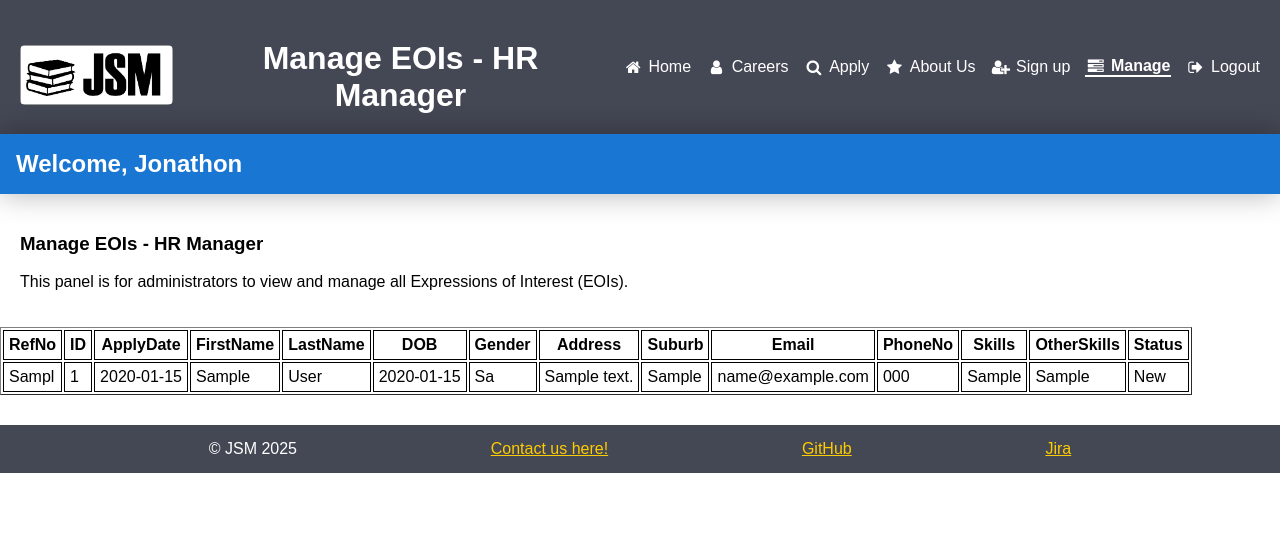
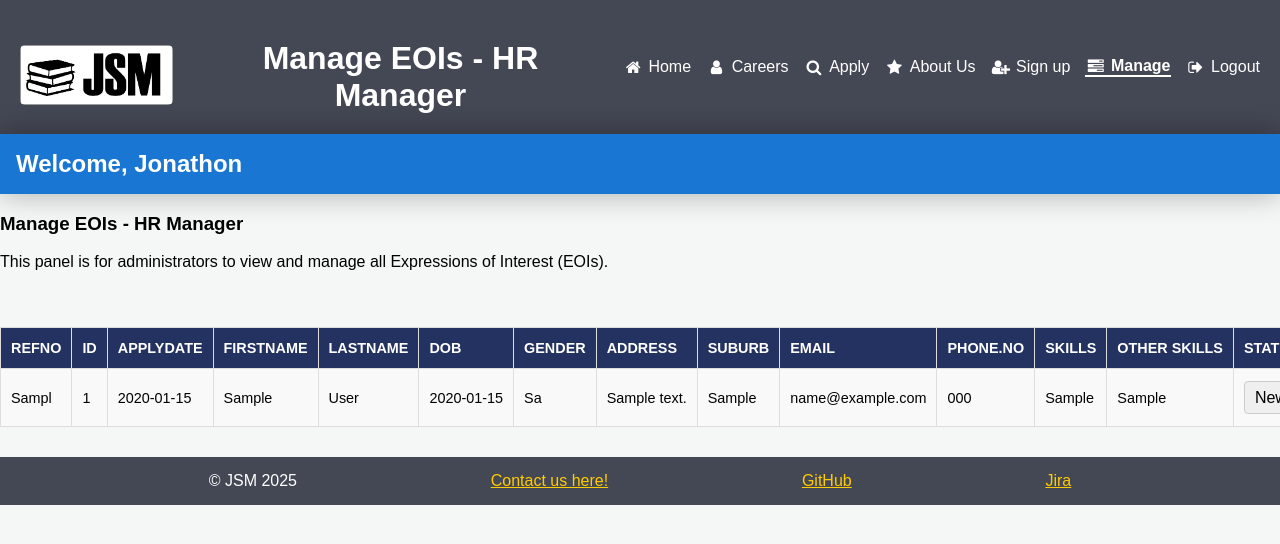
Before and after one commit to mph3196/appliedWebProjectPart2, a PHP site: page /manage.php in a window 1280 px wide. Shown: the top 544 px of the page. Run offline with PHP 8.4, Linux system fonts and the light colour scheme; a user stored in the database is signed in; tables that the repository leaves empty hold one stand-in row (values such as "Sample post").

Commit message:
change of status added to manage

```diff
--- a/manage.php
+++ b/manage.php
@@ -17,54 +17,148 @@ $pageHeading = 'Manage EOIs - HR Manager';
 include 'header.inc';
 include 'nav.inc';
 ?>
-<header style="display:flex; justify-content:space-between; align-items:center; background:#1976d2; color:white; padding:1em;">
-    <h2 style="margin:0;">Welcome, <?php echo htmlspecialchars($_SESSION['name']); ?></h2>
-</header>
-<div style="padding: 20px;">
+
+<!---Styles generated by GPT5-->
+<style>
+    body {
+        font-family: Arial, sans-serif;
+        background-color: #f4f7f6;
+        overflow-x: hidden; /* <---  PREVENT FULL-PAGE SCROLL */
+        }
+    .table-responsive {
+        /* THIS PROPERTY enables horizontal sliding/scrolling */
+        overflow-x: auto;
+        margin-top: 20px;
+    }
+    .eoi-table {
+        /* width: 100% ensures it fills the container up to max-width */
+        width: 100%;
+        /* min-width forces a scrollbar if the screen is smaller than this width */
+        min-width: 1200px;
+        border-collapse: collapse;
+        box-shadow: 0 2px 5px rgba(0,0,0,0.1);
+    }
+    .eoi-table th, .eoi-table td {
+        border: 1px solid #ddd;
+        padding: 12px 10px;
+        text-align: left;
+        font-size: 0.9em;
+        /* white-space: nowrap keeps all cells on one line, enforcing the scroll */
+        white-space: nowrap;
+    }
+    .eoi-table th {
+        background-color: #233260ff;
+        color: #ffffffff;
+        font-weight: bold;
+        text-transform: uppercase;
+    }
+    .eoi-table tr:nth-child(even) {
+        background-color: #f9f9f9;
+    }
+    .eoi-table tr:hover {
+        background-color: #f0f8ff;
+    }
+    .status-form {
+        align-items: center;
+        gap: 5px;
+    }
+    select {
+        padding: 6px;
+        border: 1px solid #ccc;
+        border-radius: 4px;
+        min-width: 100px;
+    }
+    input[type="submit"] {
+        background-color: #4CAF50;
+        color: white;
+        padding: 6px 12px;
+        border: none;
+        border-radius: 4px;
+        cursor: pointer;
+        transition: background-color 0.3s;
+    }
+    input[type="submit"]:hover {
+        background-color: #45a049;
+    }
+</style>
+<div class="content-area">
+    <header style="display:flex; justify-content:space-between; align-items:center; background:#1976d2; color:white; padding:1em;">
+        <h2 style="margin:0;">Welcome, <?php echo htmlspecialchars($_SESSION['name']); ?></h2>
+    </header>
+    <div style="padding-bottom: 20px;">
     <h3><?php echo $pageHeading; ?></h3>
     <p>This panel is for administrators to view and manage all Expressions of Interest (EOIs).</p>
     </div>
 <?php
 require_once "settings.php";
-$dbconn = mysqli_connect($host, $user, $password, $database);
-if (!$dbconn) {
+$conn = mysqli_connect($host, $user, $password, $database);
+if (!$conn) {
     echo "<p>Unable to connect to the database.</p>";
     exit;
 }
-$query = "SELECT RefNo, ID, ApplyDate, FirstName, LastName, DOB, Gender, Address, Suburb, Email, PhoneNo, Skills, OtherSkills, Status FROM eoi";
-$result = mysqli_query($dbconn, $query);
+if (
+    isset($_SESSION['username']) &&
+    $_SESSION['username'] === 'Admin' &&
+    $_SERVER['REQUEST_METHOD'] === 'POST'
+) {
+    $id = isset($_POST['id']) ? (int)$_POST['id'] : 0;
+    $status = $_POST['status'] ?? '';
+    if ($id > 0 && in_array($status, ['New','Current','Final'], true)) {
+        $stmt = mysqli_prepare($conn, "UPDATE eoi SET status=? WHERE id=?");
+        mysqli_stmt_bind_param($stmt, "si", $status, $id);
+        mysqli_stmt_execute($stmt);
+        mysqli_stmt_close($stmt);
+    }
+    header("Location: " . $_SERVER['PHP_SELF']); // avoid re-submit on refresh
+    exit;
+}
+$query = "SELECT * FROM eoi ORDER BY RefNo";
+$result = mysqli_query($conn, $query);
 if (!$result) {
-    echo "<p>Error in query: " . mysqli_error($dbconn) . "</p>";
+    echo "<p>Error in query: " . mysqli_error($conn) . "</p>";
 }
 if ($result && mysqli_num_rows($result) > 0) {
-        echo "<table border='1' cellpadding='5'>";
-        echo "<tr><th>RefNo</th><th>ID</th><th>ApplyDate</th><th>FirstName</th><th>LastName</th><th>DOB</th><th>Gender</th><th>Address</th><th>Suburb</th><th>Email</th><th>PhoneNo</th><th>Skills</th><th>OtherSkills</th><th>Status</th></tr>";
+        echo "<div class='table-responsive'>";
+        echo "<table class='eoi-table'>";
+        echo "<tr><th>RefNo</th><th>ID</th><th>ApplyDate</th><th>FirstName</th><th>LastName</th><th>DOB</th><th>Gender</th><th>Address</th><th>Suburb</th><th>Email</th><th>Phone.No</th><th>Skills</th><th>Other Skills</th><th>Status</th></tr>";
         while ($row = mysqli_fetch_assoc($result)) {
             echo "<tr>";
-            echo "<td>" . $row['RefNo'] . "</td>";
-            echo "<td>" . $row['ID'] . "</td>";
-            echo "<td>" . $row['ApplyDate'] . "</td>";
-            echo "<td>" . $row['FirstName'] . "</td>";
-            echo "<td>" . $row['LastName'] . "</td>";
-            echo "<td>" . $row['DOB'] . "</td>";
-            echo "<td>" . $row['Gender'] . "</td>";
-            echo "<td>" . $row['Address'] . "</td>";
-            echo "<td>" . $row['Suburb'] . "</td>";
-            echo "<td>" . $row['Email'] . "</td>";
-            echo "<td>" . $row['PhoneNo'] . "</td>";
-            echo "<td>" . $row['Skills'] . "</td>";
-            echo "<td>" . $row['OtherSkills'] . "</td>";
-            echo "<td>" . $row['Status'] . "</td>";
+            echo "<td>" . htmlspecialchars($row['RefNo']) . "</td>";
+            echo "<td>" . htmlspecialchars($row['ID']) . "</td>";
+            echo "<td>" . htmlspecialchars($row['ApplyDate']) . "</td>";
+            echo "<td>" . htmlspecialchars($row['FirstName']) . "</td>";
+            echo "<td>" . htmlspecialchars($row['LastName']) . "</td>";
+            echo "<td>" . htmlspecialchars($row['DOB']) . "</td>";
+            echo "<td>" . htmlspecialchars($row['Gender']) . "</td>";
+            echo "<td>" . htmlspecialchars($row['Address']) . "</td>";
+            echo "<td>" . htmlspecialchars($row['Suburb']) . "</td>";
+            echo "<td>" . htmlspecialchars($row['Email']) . "</td>";
+            echo "<td>" . htmlspecialchars($row['PhoneNo']) . "</td>";
+            echo "<td>" . htmlspecialchars($row['Skills']) . "</td>";
+            echo "<td>" . htmlspecialchars($row['OtherSkills']) . "</td>";
+            echo "<td>";
+            $currentStatus = htmlspecialchars($row['Status'] ?? '');
+            echo '<form method="post" action="' . htmlspecialchars($_SERVER['PHP_SELF']). '" class="status-form" style="display: inline-flex;">';
+            echo '<input type="hidden" name="id" value="' . (int)$row['ID'] . '">';
+            echo '<select name="status">';
+            echo '<option value="New"' . ($currentStatus == 'New' ? ' selected' : '') . '>New</option>';
+            echo '<option value="Current"' . ($currentStatus == 'Current' ? ' selected' : '') . '>Current</option>';
+            echo '<option value="Final"' . ($currentStatus == 'Final' ? ' selected' : '') . '>Final</option>';
+            echo '</select>';
+            echo '<input type="submit" value="Save">';
+            echo '</form>';
+            echo "</td>";
             echo "</tr>";
         }
     echo "</table>";
 } else {
+    //if there are no EOIs found in the table
     echo "<p>There are no EOIs to display.</p>";
 }
 if ($result) {
     mysqli_free_result($result);
 }
-mysqli_close($dbconn);
+mysqli_close($conn);
 ?>
-
+</div>
 <?php include 'footer.inc'; ?>
```
Also changed, not shown: dashboard.php (+6 -6 lines).
